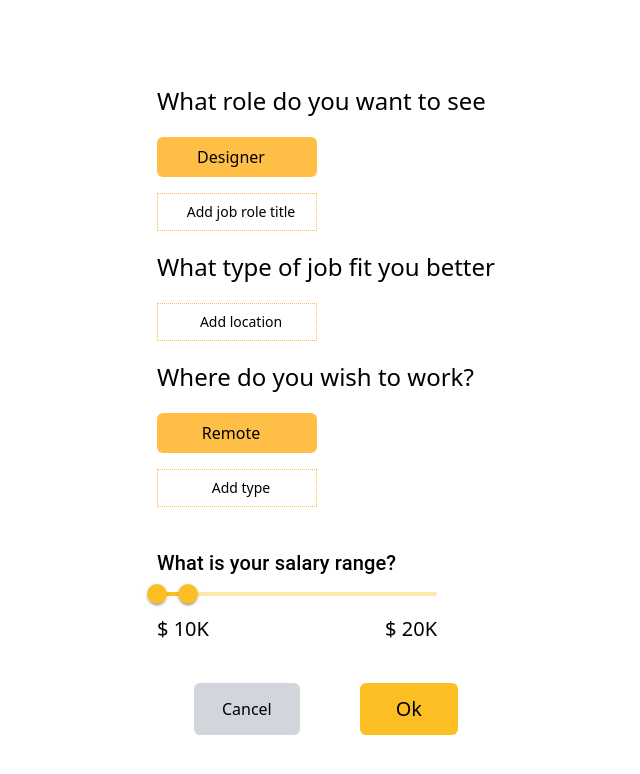
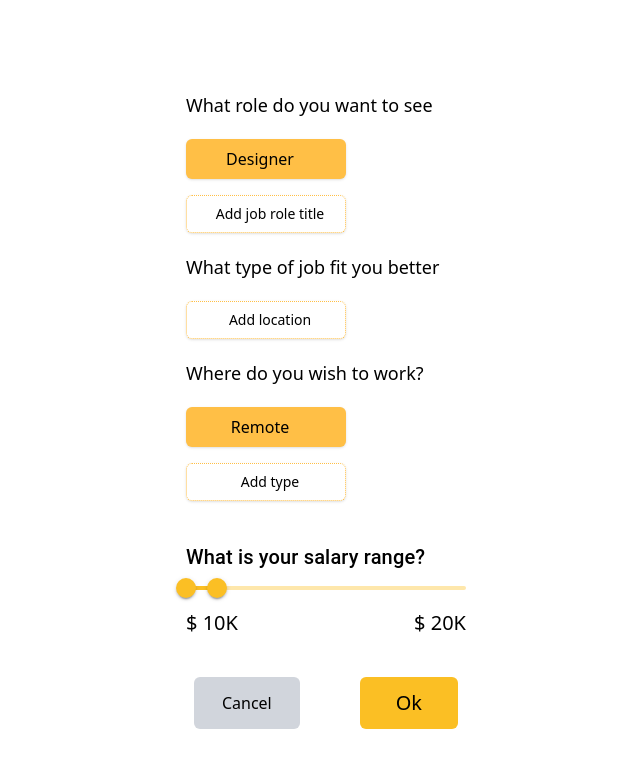
Before and after one commit to zayn-tech-info/jobber, a React (Vite) app: page /jobpreview in a window 1280 px wide. Shown: the top 774 px of the page, without its empty margins (314-954 px from the left). Built offline with nearby package versions, Linux system fonts and the light colour scheme.

Commit message:
Some little changes

```diff
--- a/src/pages/Jobpreview.jsx
+++ b/src/pages/Jobpreview.jsx
@@ -5,15 +5,15 @@ const Jobpreview = () => {
     <div className="flex justify-center items-center h-screen">
       <div className="p-5">
         <div>
-          <p className="text-2xl font-medium py-5">
+          <p className="text-lg font-medium py-5">
             What role do you want to see
           </p>
           <div className="space-y-4">
-            <div className="flex items-center gap-3 w-40 py-2 px-5 py-2 bg-[#FFBF46] rounded-md justify-center">
+            <div className="flex items-center shadow gap-3 w-40 py-2 px-5 py-2 bg-[#FFBF46] rounded-md justify-center">
               <span className="">Designer</span>
               <ion-icon className="text-2xl" name="close-outline"></ion-icon>
             </div>
-            <div className="flex items-center gap-2 w-40 py-2 justify-center border-dotted border-1 border-[#FFBF46]">
+            <div className="flex items-center shadow rounded-md gap-2 w-40 py-2 justify-center border-dotted border-1 border-[#FFBF46]">
               <ion-icon name="add-outline"></ion-icon>
               <span className="text-sm">Add job role title</span>
             </div>
@@ -21,26 +21,24 @@ const Jobpreview = () => {
         </div>
 
         <div>
-          <p className="text-2xl font-medium py-5">
+          <p className="text-lg font-medium py-5">
             What type of job fit you better
           </p>
-          <div className="flex items-center gap-2 w-40 py-2 justify-center border-dotted border-1 border-[#FFBF46]">
+          <div className="flex items-center gap-2 w-40 py-2 justify-center shadow rounded-md border-dotted border-1 border-[#FFBF46]">
             <ion-icon name="add-outline"></ion-icon>
             <span className="text-sm">Add location</span>
           </div>
         </div>
 
         <div>
-          <p className="text-2xl font-medium py-5">
-            Where do you wish to work?
-          </p>
+          <p className="text-lg font-medium py-5">Where do you wish to work?</p>
           <div>
             <div className="space-y-4">
-              <div className="flex items-center gap-3 w-40 py-2 px-5 py-2 bg-[#FFBF46] rounded-md justify-center">
+              <div className="flex items-center shadow gap-3 w-40 py-2 px-5 py-2 bg-[#FFBF46] rounded-md justify-center">
                 <span className="">Remote</span>
                 <ion-icon className="text-2xl" name="close-outline"></ion-icon>
               </div>
-              <div className="flex items-center gap-2 w-40 py-2 justify-center border-dotted border-1 border-[#FFBF46]">
+              <div className="flex items-center rounded-md shadow  gap-2 w-40 py-2 justify-center border-dotted border-1 border-[#FFBF46]">
                 <ion-icon name="add-outline"></ion-icon>
                 <span className="text-sm">Add type</span>
               </div>
@@ -56,8 +54,10 @@ const Jobpreview = () => {
         </div>
 
         <div className="flex justify-center gap-15 mt-10">
-            <button className="py-3 px-7 bg-gray-300 rounded-md">Cancel</button>
-            <button className="bg-[#fbbf24] text-xl font-medium px-9 rounded-md py-3">Ok</button>
+          <button className="py-3 px-7 bg-gray-300 rounded-md">Cancel</button>
+          <button className="bg-[#fbbf24] text-xl font-medium px-9 rounded-md py-3">
+            Ok
+          </button>
         </div>
       </div>
     </div>
```
